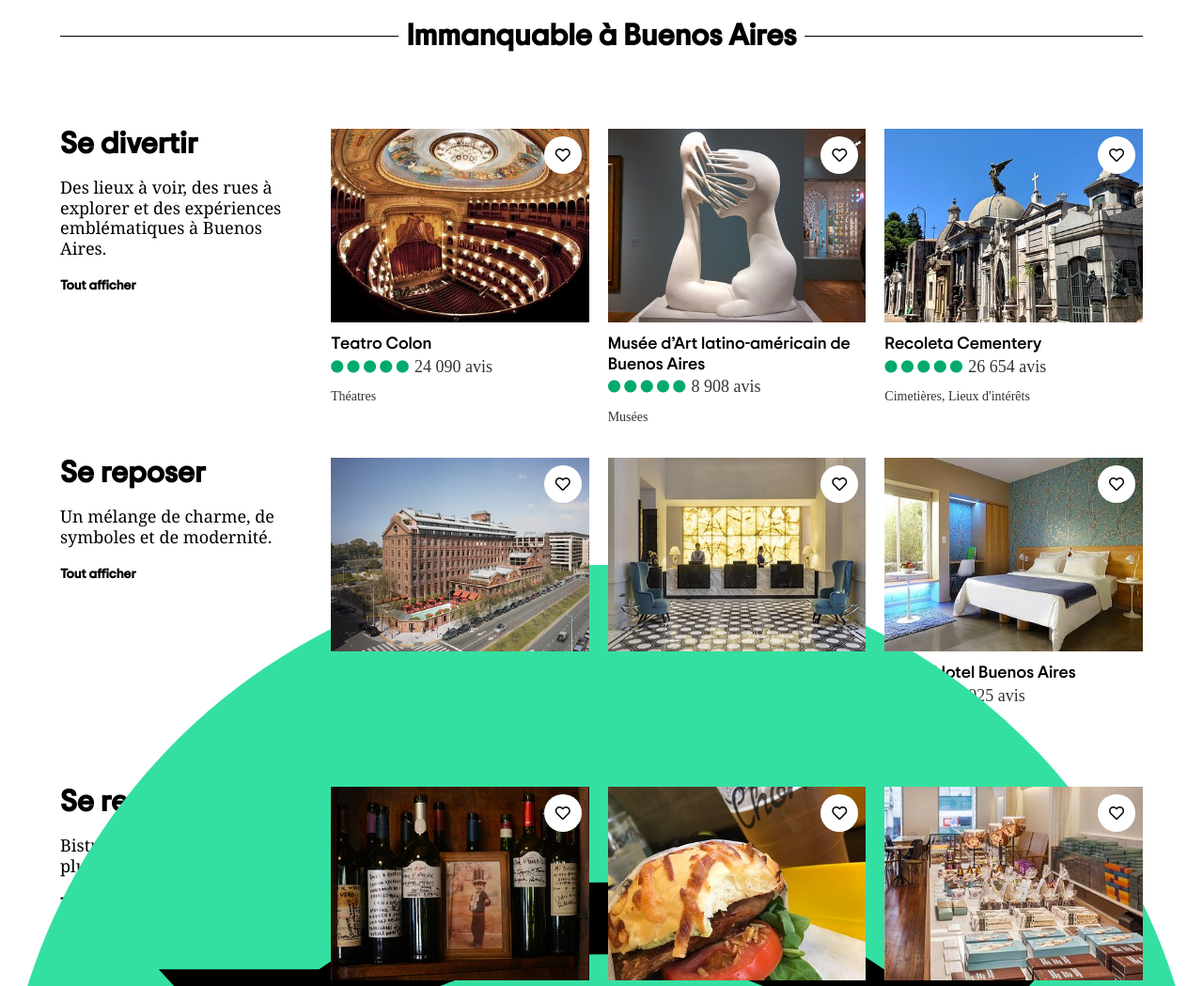
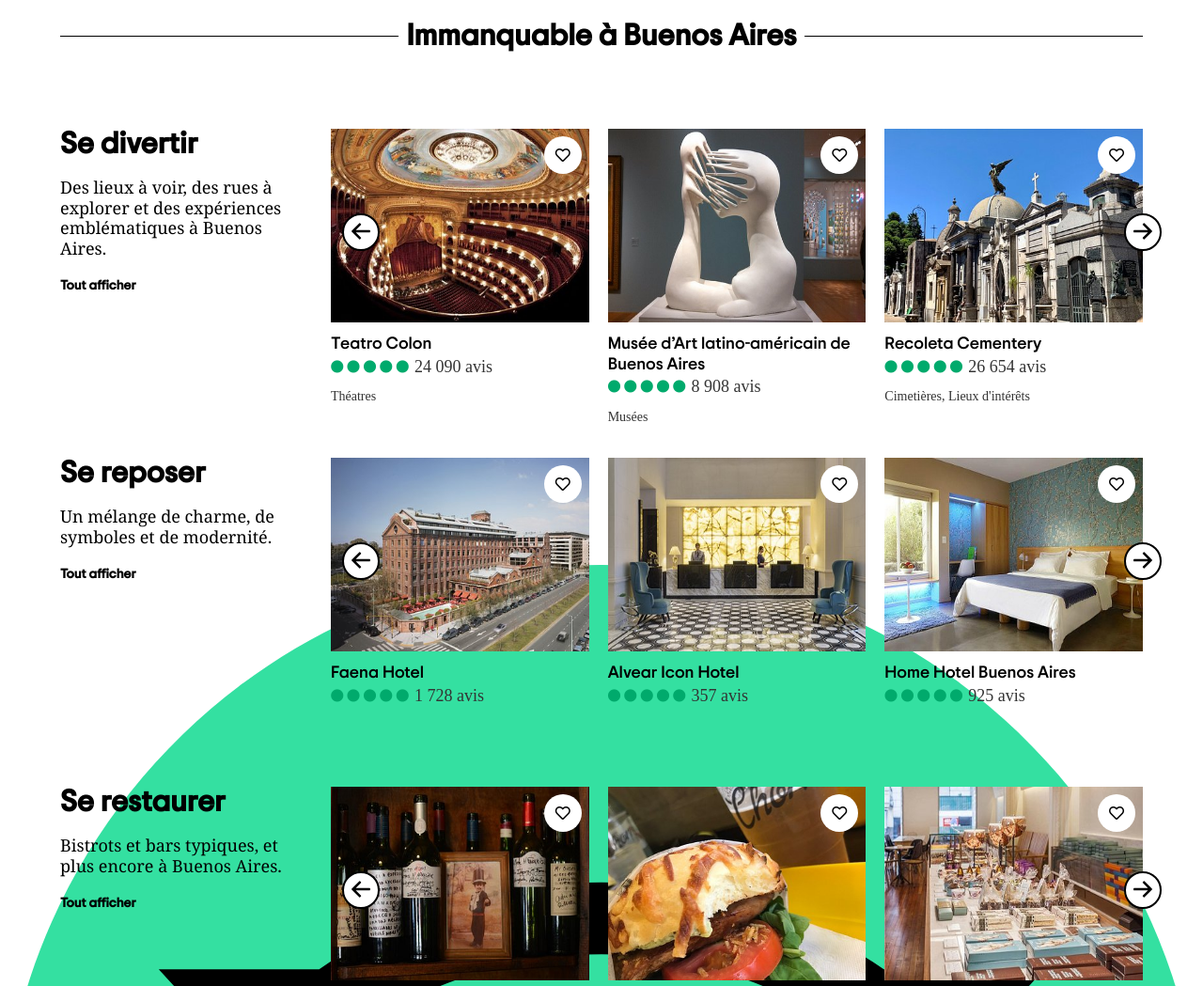
Before and after one commit to hysteria9/tripadvisor-frontend, a plain HTML site: page index.html in a window 1280 px wide. Shown: the part 1560-2609 px from the top of the page at 94% size. Drawn offline with nearby package versions, Linux system fonts and the light colour scheme; a web font is replaced by a local one.

Commit message:
[UPDATE]: carroussel improvments

```diff
--- a/css/style.css
+++ b/css/style.css
@@ -430,10 +430,10 @@ h2 {
 /*______ SECTION2 : IMMANQUABLES ______*/
 
 .caroussel {
+  position: relative;
   height: 350px;
   display: flex;
   flex-direction: row;
-  overflow: hidden;
 }
 
 .caroussel-theme {
@@ -487,11 +487,36 @@ h2 {
   width: calc(100% / 3 - (40px / 3));
   box-sizing: border-box;
   flex-shrink: 0;
-  /*counter-increment: gallery-cell;*/
 }
 
 .caroussel-col:not(:last-child) {
   margin-right: 20px;
+}
+
+.caroussel-arrows {
+  cursor: pointer;
+  background-color: var(--color-white);
+  border: solid 2px var(--color-black);
+  border-radius: 50%;
+  position: absolute;
+  z-index: 2;
+  width: 40px;
+  height: 40px;
+}
+
+.caroussel-arrows:hover {
+  filter: invert();
+  border: solid 2px var(--color-white);
+}
+
+#left-arrow {
+  left: 300px;
+  top: 90px;
+}
+
+#right-arrow {
+  right: -20px;
+  top: 90px;
 }
 
 .caroussel-picture {
--- a/index.html
+++ b/index.html
@@ -217,6 +217,12 @@
                     </div>
                     <div class="caroussel-items">
                         <div class="caroussel-col">
+                            <button class="caroussel-arrows" id="left-arrow">
+                                <img src="./assets/icons/fleche-gauche.svg" alt="flêche gauche de défilement">
+                            </button>
+                            <button class="caroussel-arrows" id="right-arrow">
+                                <img src="./assets/icons/fleche-droite.svg" alt="flêche droite de défilement">
+                            </button>
                             <div class="caroussel-picture">
                                 <img src="./assets/img/opera.jpg" class="opacity-on-hover" alt="Teatro Colón">
                                 <button class="like-button">
@@ -282,29 +288,6 @@
                                     <span class="rating-counter">26 654 avis</span>
                                 </div>
                                 <p class="category">Cimetières, Lieux d'intérêts</p>
-                            </div>
-                        </div>
-                        <div class="caroussel-col">
-                            <div class="caroussel-picture">
-                                <img src="./assets/img/recoleta-cemetery.jpg" class="opacity-on-hover"
-                                    alt="Recoleta Cementery">
-                                <button class="like-button">
-                                    <i class="far fa-heart"></i>
-                                </button>
-                            </div>
-                            <div class="caroussel-text">
-                                <h3>Recoleta Cementery</h3>
-                                <div>
-                                    <div class="rating-circles">
-                                        <i class="fas fa-circle fa-xs"></i>
-                                        <i class="fas fa-circle fa-xs"></i>
-                                        <i class="fas fa-circle fa-xs"></i>
-                                        <i class="fas fa-circle fa-xs"></i>
-                                        <i class="fas fa-circle fa-xs"></i>
-                                    </div>
-                                    <span class="rating-counter">26 654 avis</span>
-                                </div>
-                                <p class="category">Cimetières, Monuments & Points d'intérêt</p>
                             </div>
                         </div>
                         <div class="caroussel-col">
@@ -398,6 +381,29 @@
                                     spécialisés</p>
                             </div>
                         </div>
+                        <div class="caroussel-col">
+                            <div class="caroussel-picture">
+                                <img src="./assets/img/feira-de-san-telmo.jpg" class="opacity-on-hover"
+                                    alt="Feira de San Telmo">
+                                <button class="like-button">
+                                    <i class="far fa-heart"></i>
+                                </button>
+                            </div>
+                            <div class="caroussel-text">
+                                <h3>Feira de San Telmo</h3>
+                                <div>
+                                    <div class="rating-circles">
+                                        <i class="fas fa-circle fa-xs"></i>
+                                        <i class="fas fa-circle fa-xs"></i>
+                                        <i class="fas fa-circle fa-xs"></i>
+                                        <i class="fas fa-circle fa-xs"></i>
+                                        <i class="fas fa-circle fa-xs"></i>
+                                    </div>
+                                    <span class="rating-counter">1 644 avis</span>
+                                </div>
+                                <p class="category">Marchés aux puces & Marchés de rue</p>
+                            </div>
+                        </div>
                     </div>
                 </div>
                 <div id="reposer" class="caroussel">
@@ -408,6 +414,12 @@
                     </div>
                     <div class="caroussel-items">
                         <div class="caroussel-col">
+                            <button class="caroussel-arrows" id="left-arrow">
+                                <img src="./assets/icons/fleche-gauche.svg" alt="flêche gauche de défilement">
+                            </button>
+                            <button class="caroussel-arrows" id="right-arrow">
+                                <img src="./assets/icons/fleche-droite.svg" alt="flêche droite de défilement">
+                            </button>
                             <div class="caroussel-picture">
                                 <img src="./assets/img/exterior.jpg" class="opacity-on-hover" alt="Faena Hotel">
                                 <button class="like-button">
@@ -598,6 +610,12 @@
                     </div>
                     <div class="caroussel-items">
                         <div class="caroussel-col">
+                            <button class="caroussel-arrows" id="left-arrow">
+                                <img src="./assets/icons/fleche-gauche.svg" alt="flêche gauche de défilement">
+                            </button>
+                            <button class="caroussel-arrows" id="right-arrow">
+                                <img src="./assets/icons/fleche-droite.svg" alt="flêche droite de défilement">
+                            </button>
                             <div class="caroussel-picture">
                                 <img src="./assets/img/don-julio.jpg" class="opacity-on-hover" alt="Don Julio">
                                 <button class="like-button">
```
Also changed, not shown: assets/icons/fleche-droite.svg (added), assets/icons/fleche-gauche.svg (added).
